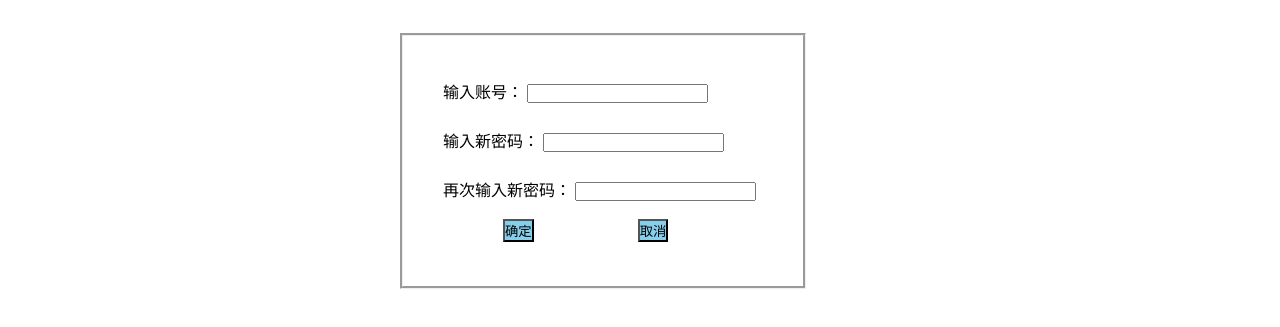
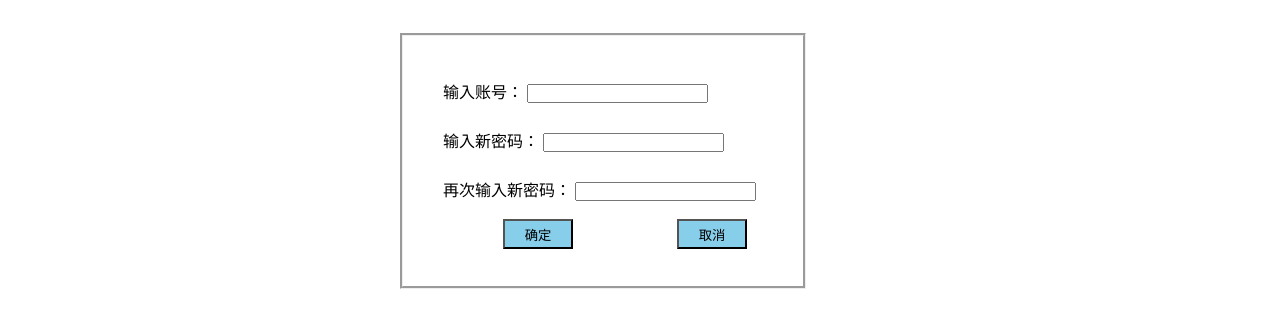
Before and after one commit to conggggg/course-managing-system, a plain HTML site: page pages/pages/Teachers/Teachers_change_password.html in a window 1280 px wide. Shown: the part 67-394 px from the top of the page. Drawn offline with Linux system fonts and the light colour scheme.

Commit message:
Update Teachers_change_password.html

```diff
--- a/pages/pages/Teachers/Teachers_change_password.html
+++ b/pages/pages/Teachers/Teachers_change_password.html
@@ -8,12 +8,14 @@
         .sure_buttun{
 			background-color: skyblue;
             margin-left: 100px;
-
+            width: 70px;
+            height: 30px;
         }
         .cancel_buttun{
             background-color: skyblue;
             margin-left: 100px;
-
+            width: 70px;
+            height: 30px;
         }
 		.change_password{
 			width:400px;
```
